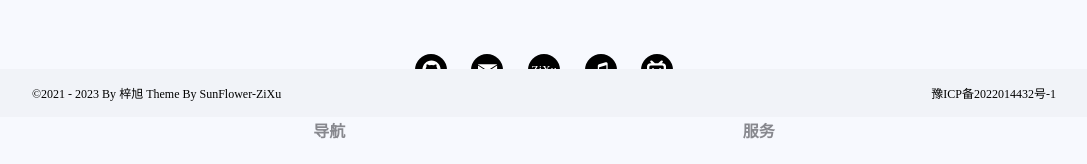
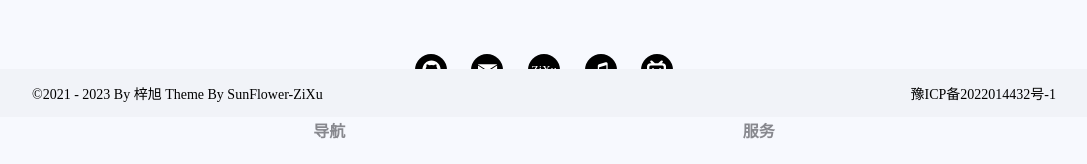
Before and after one commit to XUSHAO11/Sunflower, a Vue app: page /layout/home in a window 1280 px wide. Shown: the part 1608-1772 px from the top of the page, without its empty margins (96-1183 px from the left). Built offline with nearby package versions, Linux system fonts and the light colour scheme; no server answers; a web font is replaced by a local one; what vue-kinesis, vue3typed would draw is missing.

Commit message:
更改footer移动端适配

```diff
--- a/src/views/Footer.vue
+++ b/src/views/Footer.vue
@@ -25,6 +25,7 @@
       <div class="copyright">
         ©2021 - 2023 By
         <a href="/" rel="external nofollow" data-pjax-state="">梓旭</a>
+        <!-- <span>&万能青年</span> -->
         <a href="https://github.com/hexo-theme-Acrylic/Hexo-Theme-Acrylic-Next" rel="external nofollow" target="_blank"> Theme By SunFlower-ZiXu</a>
         <a href="" rel="external nofollow" target="_blank"></a>
       </div>
@@ -49,6 +50,7 @@
   font-size: 12px;
   position: sticky;
   bottom: 0;
+  font-size: 14px;
 }
 .footer_icon {
   display: flex;
@@ -71,6 +73,9 @@
       display:inline-block;
       line-height: 32px;
     }
+  }
+  .hover_box{
+    transition: all .3s;
   }
   .hover_box:hover{
     background:#425aef;
```
